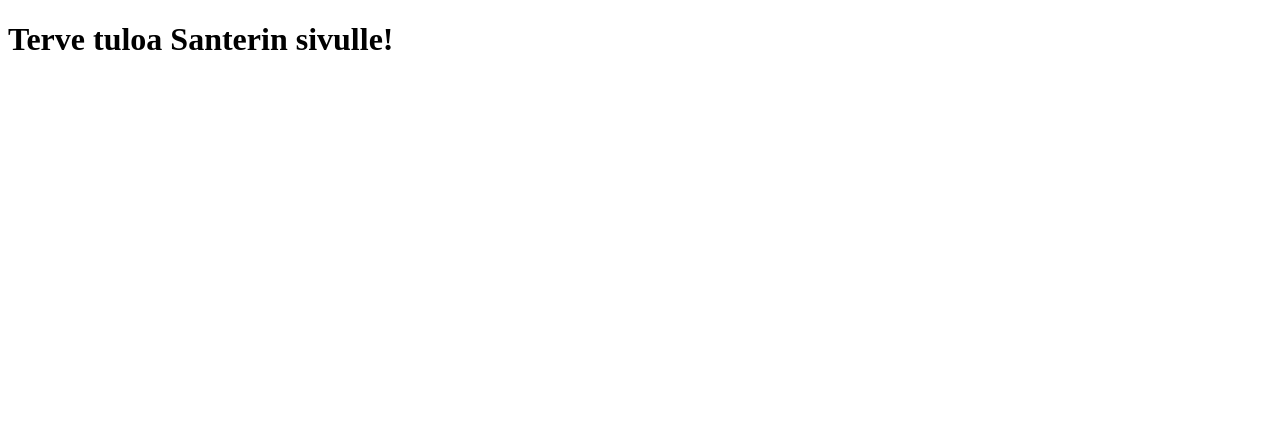
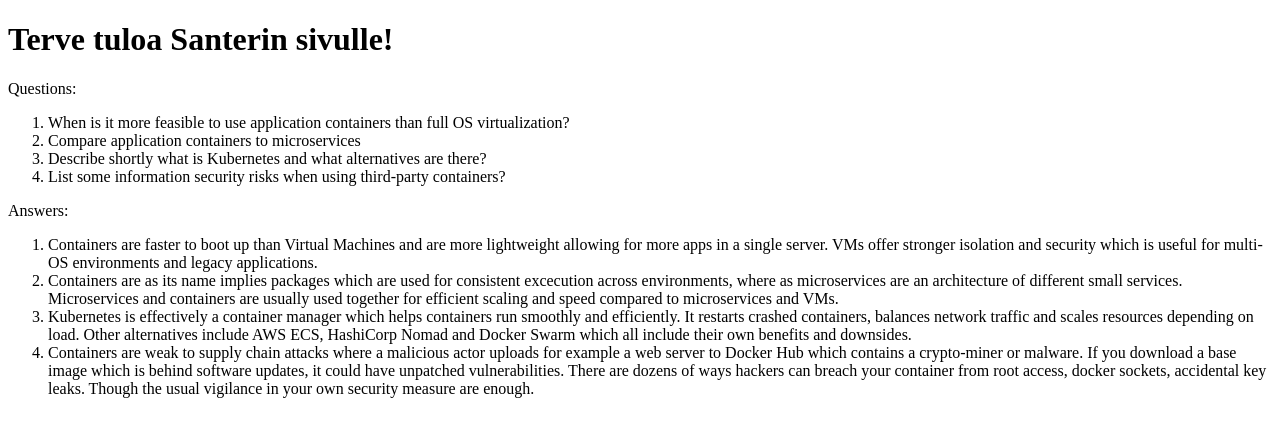
Before and after one commit to Ens10-37/rahtiSet, a plain HTML site: page index.html in a window 1280 px wide. Drawn offline with Linux system fonts and the light colour scheme.

Commit message:
vastaukset

```diff
--- a/index.html
+++ b/index.html
@@ -6,6 +6,31 @@
     <title>Terve</title>
 </head>
 <body>
-<h1>Terve tuloa Santerin sivulle!</h1>
+<div>
+    <h1>Terve tuloa Santerin sivulle!</h1>
+    <p>Questions:</p>
+    <ol>
+        <li>When is it more feasible to use application containers than full OS virtualization?</li>
+        <li>Compare application containers to microservices</li>
+        <li>Describe shortly what is Kubernetes and what alternatives are there?</li>
+        <li>List some information security risks when using third-party containers?</li>
+    </ol>
+    <p>Answers:</p>
+    <ol>
+        <li>Containers are faster to boot up than Virtual Machines and are more lightweight allowing for more apps in a single server.
+            VMs offer stronger isolation and security which is useful for multi-OS environments and legacy applications.</li>
+        <li>Containers are as its name implies packages which are used for consistent excecution across environments, where as microservices
+            are an architecture of different small services. Microservices and containers are usually used together for efficient scaling and speed compared to
+            microservices and VMs.
+        </li>
+        <li>Kubernetes is effectively a container manager which helps containers run smoothly and efficiently. It restarts crashed containers, balances network traffic
+            and scales resources depending on load. Other alternatives include AWS ECS, HashiCorp Nomad and Docker Swarm which all include their own benefits and downsides.
+        </li>
+        <li>Containers are weak to supply chain attacks where a malicious actor uploads for example a web server to Docker Hub which contains a crypto-miner or malware.
+            If you download a base image which is behind software updates, it could have unpatched vulnerabilities.
+            There are dozens of ways hackers can breach your container from root access, docker sockets, accidental key leaks. Though the usual vigilance in your own security measure are enough.
+        </li>
+    </ol>
+</div>
 </body>
 </html>
```
